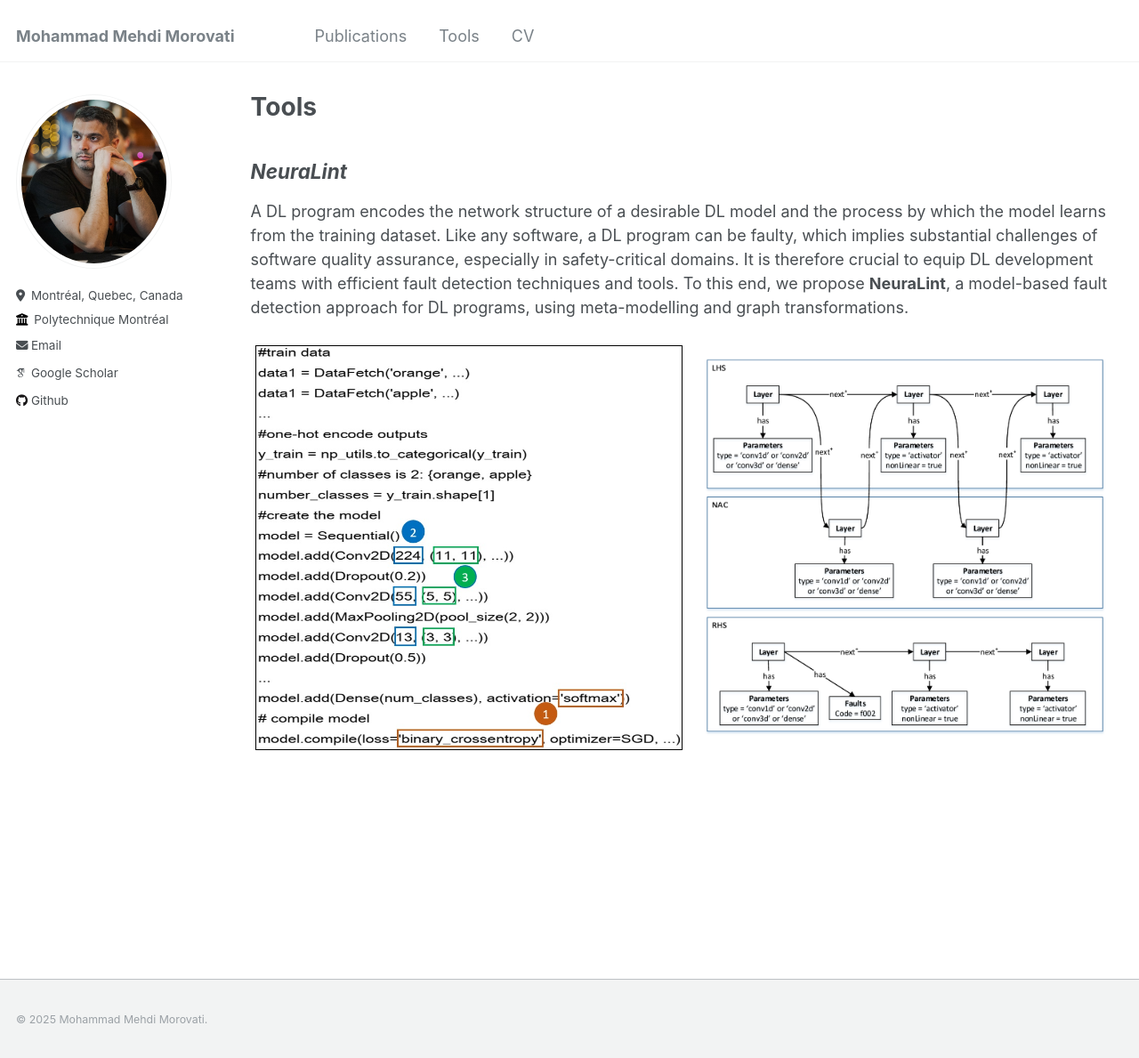
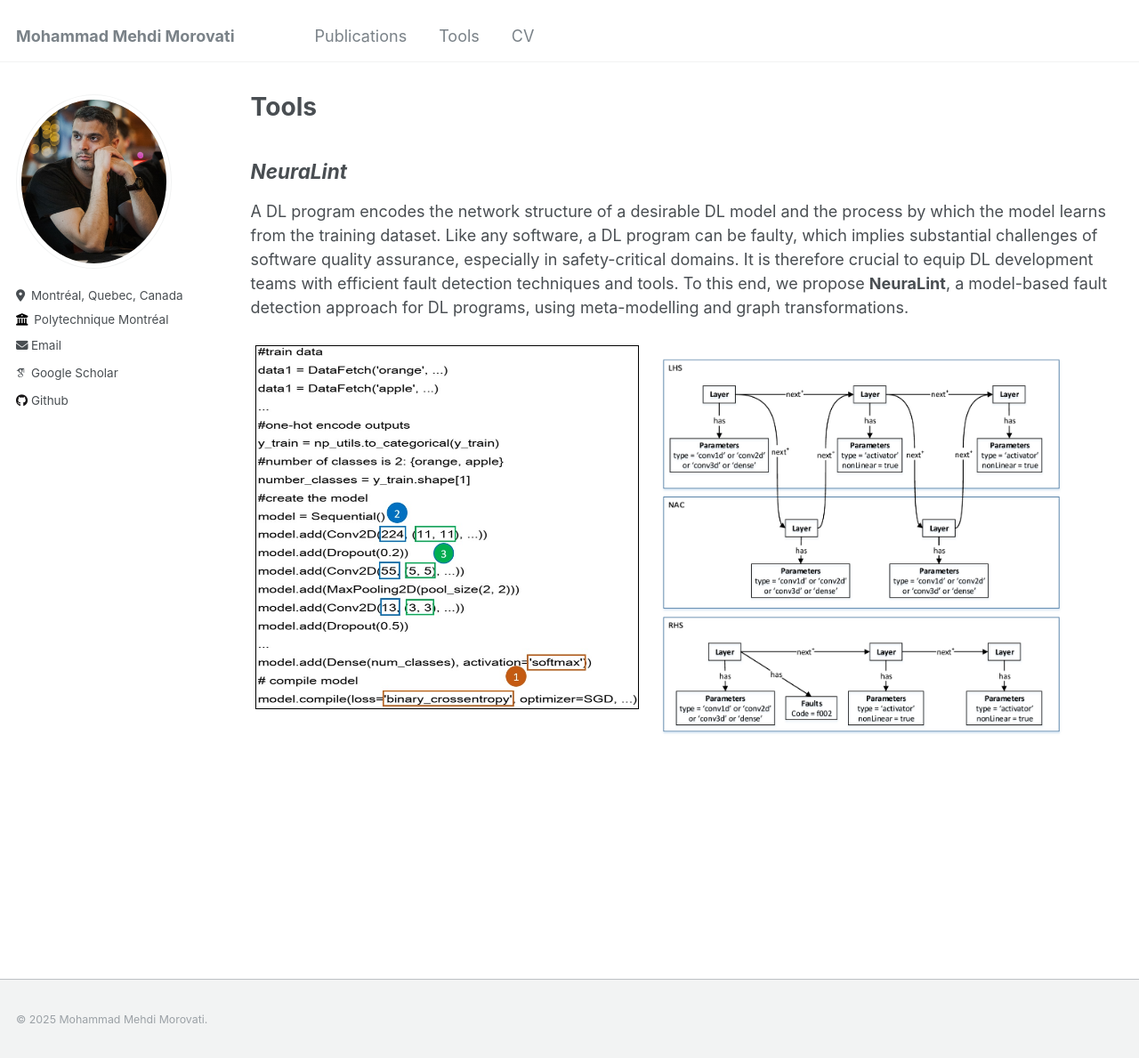
Before and after one commit to mehdi-morovati/mehdi-morovati.github.io, a Jekyll site: the page built from _pages/teaching.html, in a window 1280 px wide and 1192 px high. Shown: the top 1189 px of the window at 89% size. Built offline with Jekyll 4.4.1, drawn with Linux system fonts in a browser that asks for light colours; some web fonts are replaced.

Commit message:
Update teaching.html

```diff
--- a/_pages/teaching.html
+++ b/_pages/teaching.html
@@ -11,7 +11,7 @@ A DL program encodes the network structure of a desirable DL model and the proce
 </p>
 
 <div class="row" >
-  <div class="column" style="float:left;width:50%;padding:5px;">
+  <div class="column" style="float:left;width:45%;padding:5px;">
     <img src="/images/neuralint01.jpg" style="border:1px solid #000000;width:100%">
   </div>
   <div class="column" style="float:left;width:50%;padding:5px;">
```
